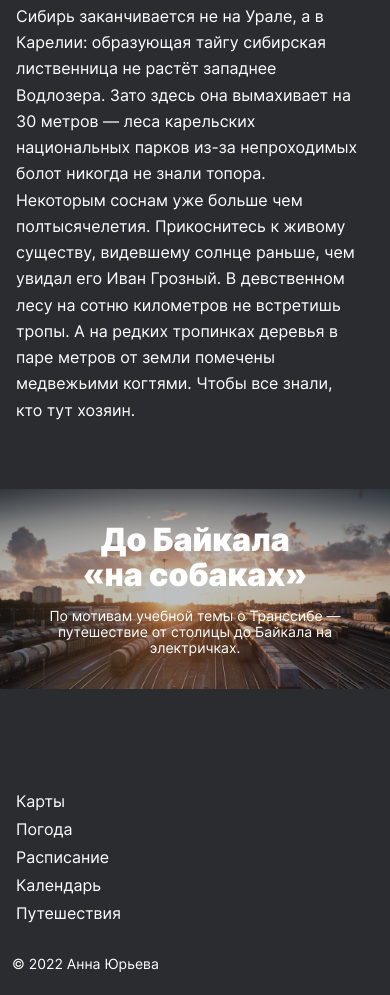
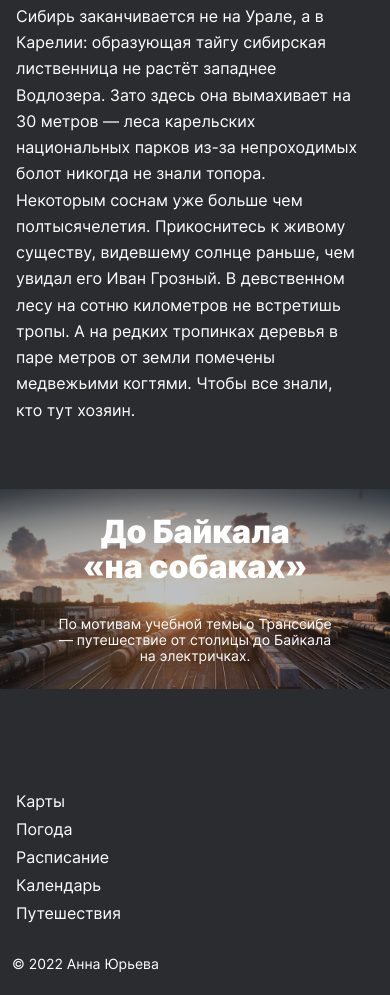
Before and after one commit to AnnaYureva/russian-travel, a plain HTML site: page index.html in a window 390 px wide. Shown: the part 6827-7822 px from the top of the page. Drawn offline with Linux system fonts and the light colour scheme; files whose address does not match are found by name.

Commit message:
Исправлены отступы у cover

```diff
--- a/blocks/cover/__subtitle/cover__subtitle.css
+++ b/blocks/cover/__subtitle/cover__subtitle.css
@@ -6,23 +6,14 @@ text-align: center;
 z-index: 1;
 margin: 0 412px 245px 412px;
 opacity: 1;
-}
-
-@media screen and (max-width: 1150px) {
-   .cover__subtitle {
-       margin: 0 332px 195px 332px;
-    }
-}
-@media screen and (max-width: 810px) {
-    .cover__subtitle {
-        margin: 0 104px 213px 104px;
-}
+max-width: 360px;
+margin: 0;
 }
 
 @media screen and (max-width: 510px) {
     .cover__subtitle {
         font-size: 14px;
         line-height: 16px;
-        margin: 0 16px 33px 16px;
+        max-width: 288px;
     }
 }
--- a/blocks/cover/__title/cover__title.css
+++ b/blocks/cover/__title/cover__title.css
@@ -5,27 +5,15 @@
     line-height: 76px;
     text-align: center;
     z-index: 1;
-    margin: 245px 312px 32px 312px;
+    margin: 0 0 32px 0;
     opacity: 1;
+    max-width: 560px;
 }
-
-@media screen and (max-width: 1150px) {
-  .cover__title {
-    margin: 195px 232px 32px 232px;
-  }
-}
-
-@media screen and (max-width: 1150px) {
-   .cover__title {
-      margin: 115px 104px 32px 104px;
-   }
-  }
 
 @media screen and (max-width: 510px) {
   .cover__title {
     font-size: 32px;
     line-height: 35px;
-    margin: 33px 16px 16px 16px;
-
+    max-width: 288px;
   }
 }
```
